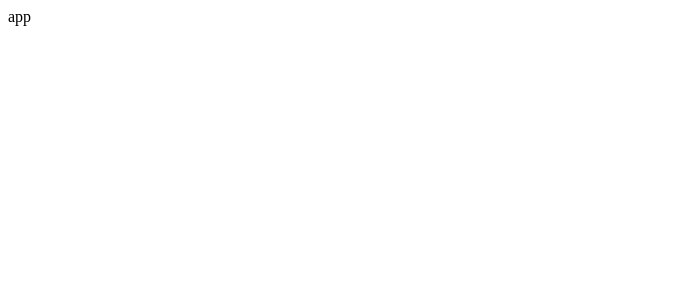
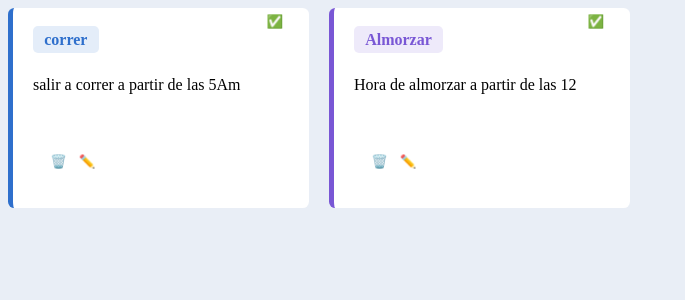
Before and after one commit to angelMarcosCastilla/todolis-rect, a React (Create React App) app: page / in a window 1280 px wide. Shown: the top 300 px of the page, without its empty margins (0-685 px from the left). Built offline with nearby package versions, Linux system fonts and the light colour scheme.

Commit message:
we added the context, and made the functionality of removing an todolist

```diff
--- a/src/App.css
+++ b/src/App.css
@@ -6,6 +6,15 @@ html{
   margin: 0;
 }
 
+body{
+  background-color: #E9EEF6;
+}
 ul{
   list-style: none;
 }
+
+button{
+  border:none;
+  background-color: transparent;
+  outline: none;
+}
--- a/src/App.js
+++ b/src/App.js
@@ -1,10 +1,19 @@
-import './App.css';
+import "./App.css";
+
+import AddTask from "./pages/AddTask";
+import Home from "./pages/Home";
+
+import { Route } from "wouter";
+import TodoProvider from "./context/TodoContext";
 
 function App() {
   return (
-    <div className="App">
-      app
-    </div>
+    <>
+      <TodoProvider>
+        <Route path="/" component={Home} />
+        <Route path="/addTask" component={AddTask} />
+      </TodoProvider>
+    </>
   );
 }
 
--- /dev/null
+++ b/src/components/CardTodo/index.js
@@ -0,0 +1,74 @@
+import { useContext } from "react";
+import styled from "styled-components";
+import { TodoContext } from "../../context/TodoContext";
+import { actionsTodo } from "../../context/TodoContext/actions";
+
+function CardTodo({ todo }) {
+  const { title, description, color, id } = todo;
+  const {dispatch} = useContext(TodoContext);
+  const handleDelete = (id) => {
+    dispatch({
+      type: actionsTodo.DELETE_TASK,
+      payload:id
+    });
+  };
+  return (
+    <Card color={color}>
+      <CardHeader>
+        <CarTitulo>{title}</CarTitulo>
+        <BtnCheck> ✅</BtnCheck>
+      </CardHeader>
+      <CardBody>{description}</CardBody>
+      <CardFooter>
+        <BtnOptions onClick={() => handleDelete(id)}>🗑️</BtnOptions>
+        <BtnOptions>✏️</BtnOptions>
+      </CardFooter>
+    </Card>
+  );
+}
+
+const Card = styled.article`
+  --colorCard: ${(props) => props.color};
+  --bgLabel: ${(props) => props.color + "20"};
+  background: white;
+  padding: 15px 20px;
+  height: 200px;
+  margin-bottom: 3px;
+  border-left: 5px solid var(--colorCard);
+  border-radius: 0.4rem;
+`;
+
+const CardHeader = styled.header`
+  padding: 0.5rem 0;
+  margin-bottom: 1.2rem;
+  position: relative;
+`;
+
+const CarTitulo = styled.h2`
+  background-color: var(--bgLabel);
+  display: inline;
+  padding: 0.3rem 0.7rem;
+  font-size: 1rem;
+  border-radius: 5px;
+  color: var(--colorCard);
+`;
+
+const CardBody = styled.div`
+  height: 65px;
+  margin-bottom: 0.4rem;
+`;
+
+const CardFooter = styled.footer`
+  padding: 0.3rem 0.7rem;
+`;
+
+const BtnCheck = styled.button`
+  right: 0;
+  top: -10px;
+  position: absolute;
+`;
+const BtnOptions = styled.button`
+  cursor: pointer;
+`;
+
+export default CardTodo;
--- /dev/null
+++ b/src/components/TodoContainer/index.js
@@ -0,0 +1,22 @@
+import styled from "styled-components";
+import { useContext } from "react";
+import CardTodo from "../CardTodo";
+import { TodoContext } from "../../context/TodoContext";
+
+function TodoContainer() {
+  const {state} = useContext(TodoContext);
+  return (
+    <ConatinerListTodo>
+      {state.map((todo) => (
+        <CardTodo key={todo.id} todo={todo} />
+      ))}
+    </ConatinerListTodo>
+  );
+}
+
+const ConatinerListTodo = styled.section`
+  display: grid;
+  grid-template-columns: repeat(auto-fill, minmax(300px, 1fr));
+  gap: 20px;
+`;
+export default TodoContainer;
--- /dev/null
+++ b/src/context/TodoContext/actions.js
@@ -0,0 +1,20 @@
+export const actionsTodo = {
+  ADD_TASK: "Add task",
+  DELETE_TASK: "Delete task",
+  EDIT_TASK: "Edit task",
+};
+
+export const initialState = [
+  {
+    id: 1,
+    title: "correr",
+    description: "salir a correr a partir de las 5Am",
+    color: "#2E6FCC",
+  },
+  {
+    id: 2,
+    title: "Almorzar",
+    description: "Hora de almorzar a partir de las 12",
+    color: "#7957D5",
+  },
+];
--- /dev/null
+++ b/src/context/TodoContext/index.js
@@ -0,0 +1,16 @@
+import { createContext, useReducer } from "react";
+import {initialState} from "./actions"
+import reducerTodo from "./reducer"
+
+const TodoContext = createContext();
+
+function TodoProvider({ children }) {
+  const [state, dispatch] = useReducer(reducerTodo , initialState)
+  const data = { state, dispatch}
+  return (
+    <TodoContext.Provider value={data}>{children}</TodoContext.Provider>
+  );
+}
+
+export default TodoProvider;
+export {TodoContext}
--- /dev/null
+++ b/src/context/TodoContext/reducer.js
@@ -0,0 +1,13 @@
+import { actionsTodo } from "./actions";
+
+const reducerTodo = (state, action) => {
+  switch (action.type) {
+    case actionsTodo.DELETE_TASK:
+      return state.filter((todo) => todo.id !== action.payload);
+
+    default:
+      return state;
+  }
+};
+
+export default reducerTodo;
--- /dev/null
+++ b/src/pages/AddTask/index.js
@@ -0,0 +1,9 @@
+function AddTask() {
+  return (
+    <div>
+      add task
+    </div>
+  )
+}
+
+export default AddTask
--- /dev/null
+++ b/src/pages/Home/index.js
@@ -0,0 +1,11 @@
+import TodoContainer from "../../components/TodoContainer"
+
+function Home() {
+  return (
+    <div>
+    <TodoContainer/>
+    </div>
+  )
+}
+
+export default Home
```
Also changed, not shown: 1 other file (tests, documents, lock files or other folders).
